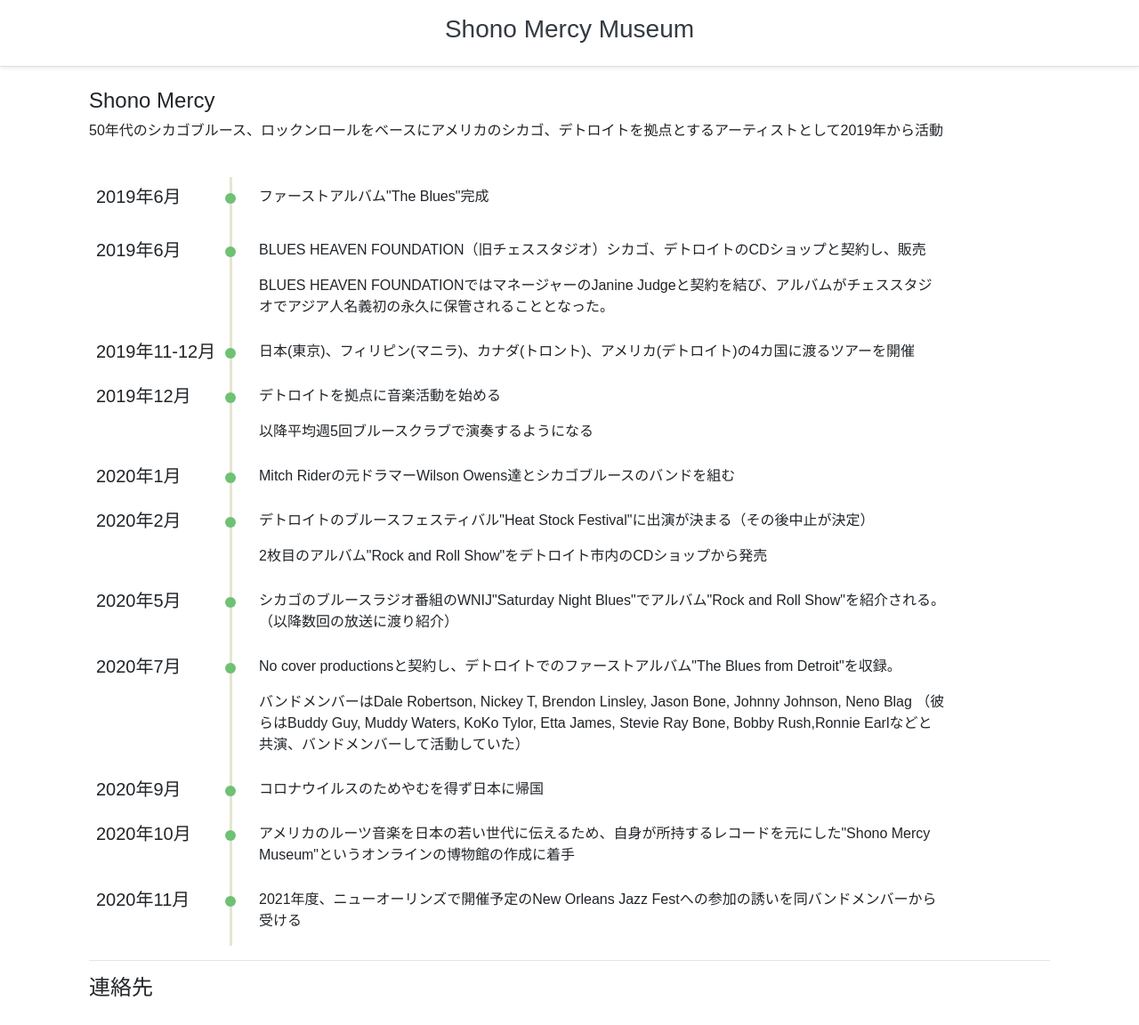
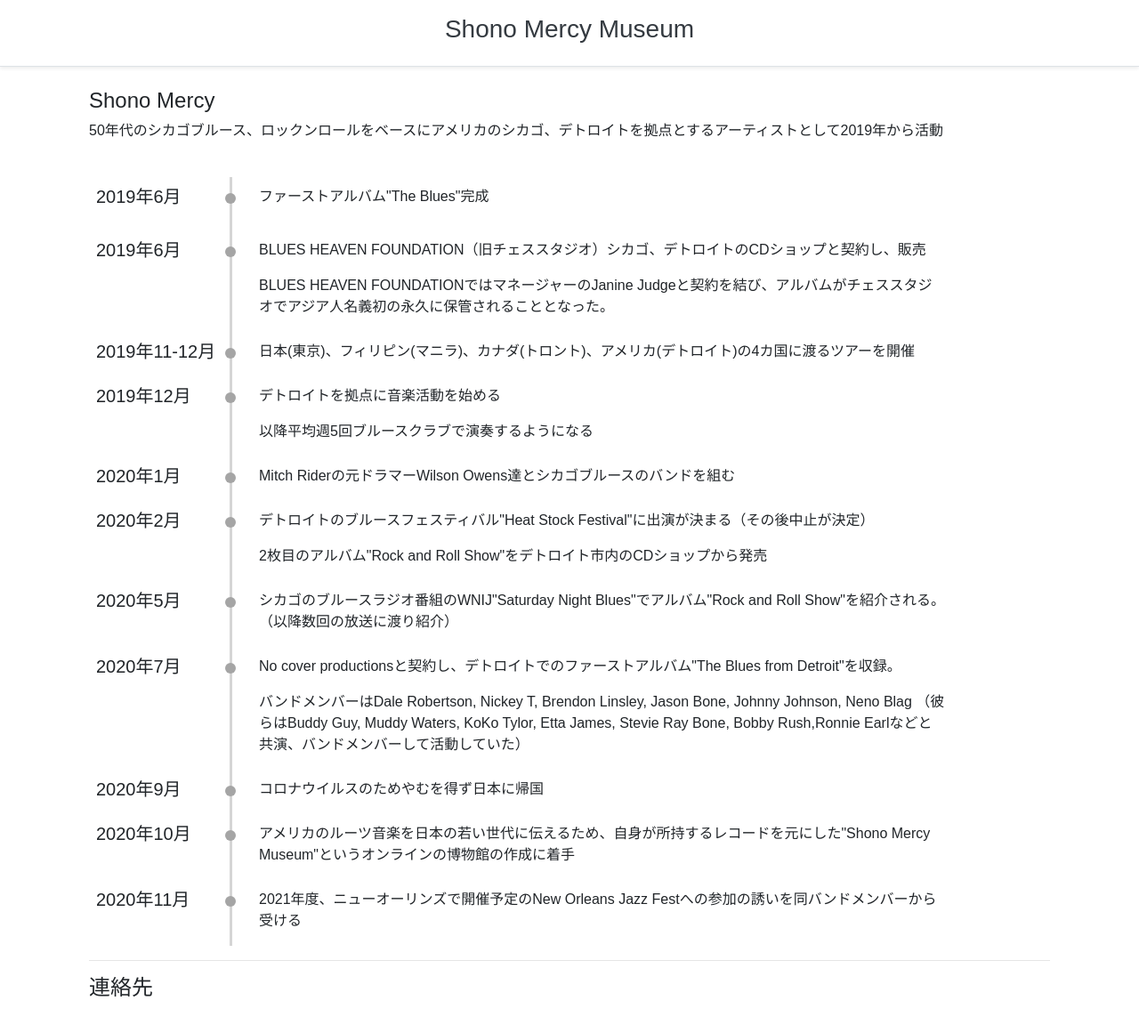
Before and after one commit to takehiro-ichimura/museum, a Django app: page /profile in a window 1280 px wide. Shown: the top 1152 px of the page at 89% size. Run offline with Django 3.2, Linux system fonts and the light colour scheme; some libraries are stand-ins or nearby versions; some web fonts are replaced.

Commit message:
change color

```diff
--- a/museum/templates/museum/profile.html
+++ b/museum/templates/museum/profile.html
@@ -27,7 +27,7 @@
         .timeline-content {
             width: 75%;
             float: left;
-            border-left: 3px #e5e5d1 solid;
+            border-left: 3px #9e9e9e6e solid;
             padding-left: 30px;
             margin-left: 0px
         }
@@ -35,7 +35,7 @@
             content: '';
             width: 12px;
             height: 12px;
-            background: #6fc173;
+            background: #a5a5a5;
             position: absolute;
             left: 145px;
             top: 18px;
```
